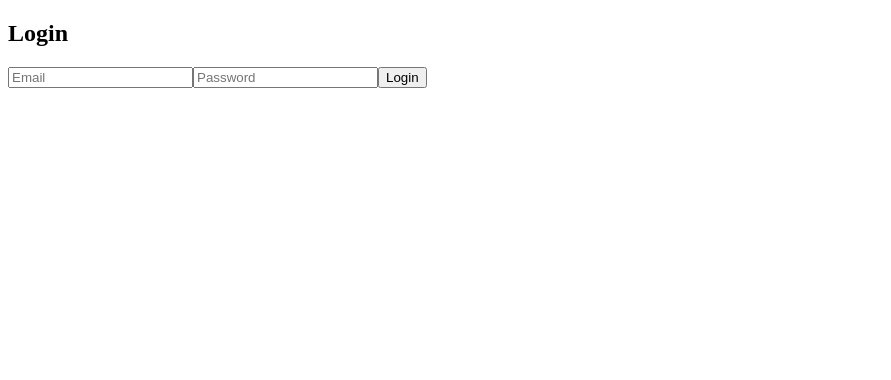
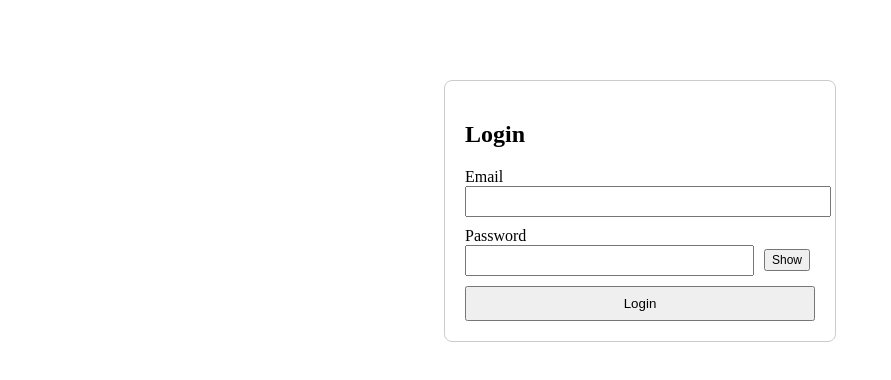
Before and after one commit to CoderSh1v/user-management-system, a React (Vite) app in the folder user-management-frontend/: page / in a window 1280 px wide. Shown: the top 380 px of the page, without its empty margins (0-891 px from the left). Built offline with nearby package versions, Linux system fonts and the light colour scheme.

Commit message:
update login UI and added show password button

```diff
--- a/user-management-frontend/src/pages/Login.jsx
+++ b/user-management-frontend/src/pages/Login.jsx
@@ -5,6 +5,8 @@ import { useNavigate } from "react-router-dom";
 export default function Login() {
     const [email, setEmail] = useState("");
     const [password, setPassword] = useState("");
+    const [showPassword, setShowPassword] = useState(false);
+
     const navigate = useNavigate();
 
     const handleLogin = async () => {
@@ -29,11 +31,64 @@ export default function Login() {
     };
 
     return (
-        <div>
+        <div style={{
+            maxWidth: "350px",
+            margin: "80px auto",
+            padding: "20px",
+            border: "1px solid #ccc",
+            borderRadius: "8px"
+        }}>
             <h2>Login</h2>
-            <input placeholder="Email" onChange={(e) => setEmail(e.target.value)} />
-            <input placeholder="Password" type="password" onChange={(e) => setPassword(e.target.value)} />
-            <button onClick={handleLogin}>Login</button>
+
+            <div style={{ marginBottom: "10px" }}>
+                <label>Email</label>
+                <input
+                    type="email"
+                    value={email}
+                    onChange={(e) => setEmail(e.target.value)}
+                    style={{ width: "100%", padding: "6px" }}
+                />
+            </div>
+
+            <div style={{ marginBottom: "10px", position: "relative" }}>
+                <label>Password</label>
+
+                <input
+                    type={showPassword ? "text" : "password"}
+                    value={password}
+                    onChange={(e) => setPassword(e.target.value)}
+                    style={{
+                        width: "78%",
+                        padding: "6px"
+                    }}
+                />
+
+                <button
+                    type="button"
+                    onClick={() => setShowPassword(prev => !prev)}
+                    style={{
+                        position: "absolute",
+                        right: "5px",
+                        top: "22px",
+                        padding: "2px 6px",
+                        fontSize: "12px",
+                        cursor: "pointer"
+                    }}
+                >
+                    {showPassword ? "Hide" : "Show"}
+                </button>
+            </div>
+
+            <button
+                onClick={handleLogin}
+                style={{
+                    width: "100%",
+                    padding: "8px",
+                    cursor: "pointer"
+                }}
+            >
+                Login
+            </button>
         </div>
     );
 }
```
